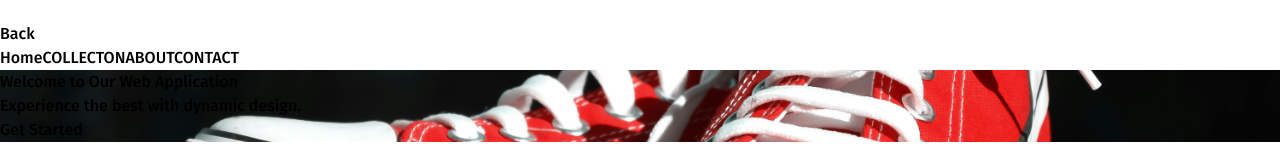
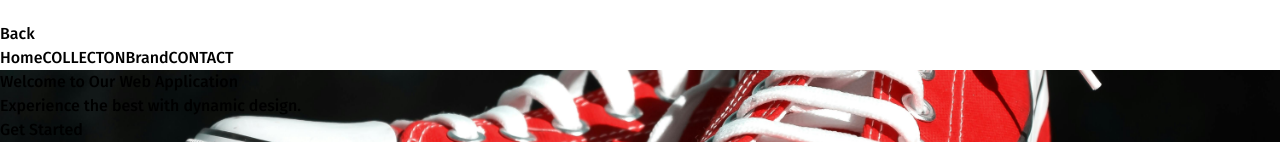
Before and after one commit to Meraj-1/Shoes_web, a React (Vite) app: page / in a window 1280 px wide. Shown: the part 1357-1501 px from the top of the page. Built offline with nearby package versions, Linux system fonts and the light colour scheme.

Commit message:
added some

```diff
--- a/src/components/Navbar.jsx
+++ b/src/components/Navbar.jsx
@@ -52,7 +52,7 @@ function Navbar() {
             </div>
        <NavLink onClick={()=> setVisible(false)} className="py-4 pl-6 border" to="/">Home</NavLink>
        <NavLink onClick={()=> setVisible(false)} className="py-2 pl-6 border" to="/collection">COLLECTON</NavLink>
-       <NavLink onClick={()=> setVisible(false)} className="py-2 pl-6 border" to="/about">ABOUT</NavLink>
+       <NavLink onClick={()=> setVisible(false)} className="py-2 pl-6 border" to="/brands">Brand</NavLink>
        <NavLink onClick={()=> setVisible(false)} className="py-2 pl-6 border" to="/contact">CONTACT</NavLink>
        </div>
        </div>
```
